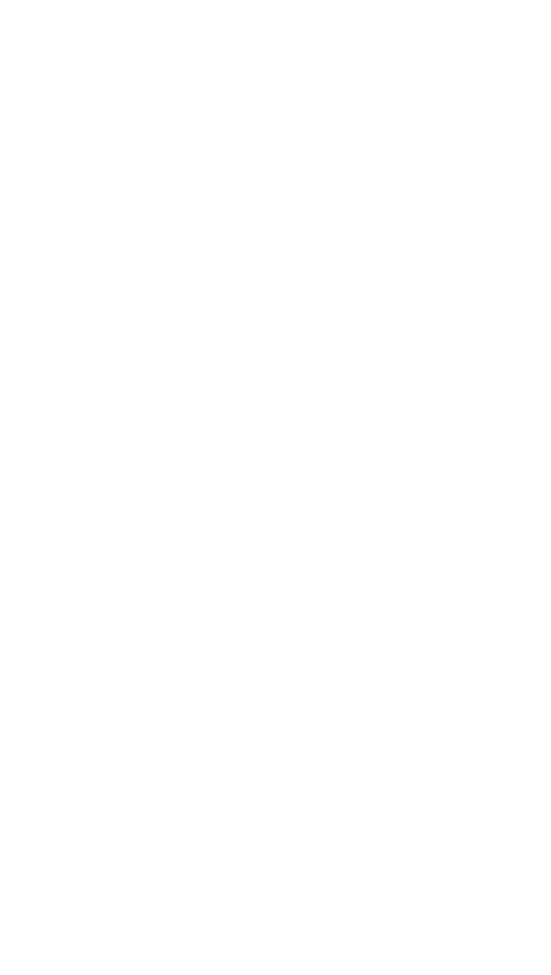
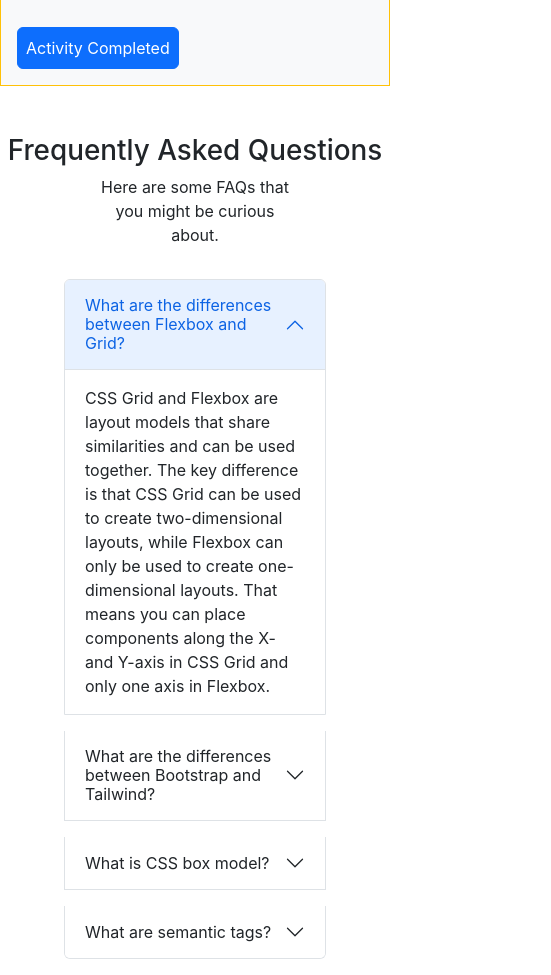
Before and after one commit to afrojani/react-SPA-yoga-club, a React (Create React App) app: page / in a window 390 px wide. Shown: the part 2800-3775 px from the top of the page, 551 px wide, since content can reach past the window. Before the commit the page ends 2352 px from the top, so only its background shows below. Built offline with nearby package versions, Linux system fonts and the light colour scheme.

Commit message:
responsive done

```diff
--- a/src/App.js
+++ b/src/App.js
@@ -1,11 +1,13 @@
 
 import './App.css';
+import Blog from './components/Blog/Blog';
 import Exercises from './components/Exercises/Exercises';
 
 function App() {
   return (
     <div>
       <Exercises></Exercises>
+      <Blog></Blog>
     </div>
   );
 }
--- /dev/null
+++ b/src/components/Blog/Blog.js
@@ -0,0 +1,83 @@
+import React from 'react';
+
+const Blog = () => {
+    return (
+
+        <div className="mt-5">
+            <div className="text-center d-flex flex-column justify-content-center align-items-center">
+                <h1>Frequently Asked Questions</h1>
+                <p className="w-50"> Here are some FAQs that you might be curious about.</p>
+            </div>
+            <div className=" px-5 ">
+                <div className="accordion" id="accordionExample">
+                    <div className="accordion-item m-3">
+                        <h2 className="accordion-header" id="headingOne">
+                            <button className="accordion-button" type="button" data-bs-toggle="collapse"
+                                data-bs-target="#collapseOne" aria-expanded="true" aria-controls="collapseOne"> What are
+                                the differences between Flexbox and Grid?</button>
+                        </h2>
+                        <div id="collapseOne" className="accordion-collapse collapse show" aria-labelledby="headingOne"
+                            data-bs-parent="#accordionExample">
+                            <div className="accordion-body"> CSS Grid and Flexbox are layout models that share similarities
+                                and can be used together. The key difference is that CSS Grid can be used to create
+                                two-dimensional layouts, while Flexbox can only be used to create one-dimensional
+                                layouts. That means you can place components along the X- and Y-axis in CSS Grid and
+                                only one axis in Flexbox. </div>
+                        </div>
+                    </div>
+                    <div className="accordion-item m-3">
+                        <h2 className="accordion-header" id="headingTwo">
+                            <button className="accordion-button collapsed" type="button" data-bs-toggle="collapse"
+                                data-bs-target="#collapseTwo" aria-expanded="false" aria-controls="collapseTwo"> What
+                                are the differences between Bootstrap and Tailwind?</button>
+                        </h2>
+                        <div id="collapseTwo" className="accordion-collapse collapse" aria-labelledby="headingTwo"
+                            data-bs-parent="#accordionExample">
+                            <div className="accordion-body"> Tailwind offers predesigned widgets to build a site from
+                                scratch with fast UI development. Bootstrap comes with a set of pre-styled responsive,
+                                mobile-first components that possess a definite UI kit. Tailwind CSS uses a set of
+                                utility classes to create a neat UI with more flexibility and uniqueness. Sites created
+                                using Bootstrap follow the generic pattern that makes them look identical. </div>
+                        </div>
+                    </div>
+                    <div className="accordion-item m-3">
+                        <h2 className="accordion-header" id="headingThree">
+                            <button className="accordion-button collapsed" type="button" data-bs-toggle="collapse"
+                                data-bs-target="#collapseThree" aria-expanded="false" aria-controls="collapseThree">
+                                What is CSS box model? </button>
+                        </h2>
+                        <div id="collapseThree" className="accordion-collapse collapse" aria-labelledby="headingThree"
+                            data-bs-parent="#accordionExample">
+                            <div className="accordion-body"> In web development, the CSS box model refers to how HTML
+                                elements are modeled in browser engines and how the dimensions of those HTML elements
+                                are derived from CSS properties. It is a fundamental concept for the composition of HTML
+                                webpages.CSS determines the size, position, and properties (color, background, border
+                                size, etc.) of these boxes. Every box is composed of four parts (or areas), defined by
+                                their respective edges: the content edge, padding edge, border edge, and margin edge.
+                            </div>
+                        </div>
+                    </div>
+                    <div className="accordion-item m-3">
+                        <h2 className="accordion-header" id="headingFour">
+                            <button className="accordion-button collapsed" type="button" data-bs-toggle="collapse"
+                                data-bs-target="#collapseFour" aria-expanded="false" aria-controls="collapseFour"> What
+                                are semantic tags? </button>
+                        </h2>
+                        <div id="collapseFour" className="accordion-collapse collapse" aria-labelledby="headingFour"
+                            data-bs-parent="#accordionExample">
+                            <div className="accordion-body"> The HTML semantics refers to the tags that provide meaning to
+                                an HTML page rather than just presentation. It makes HTML more comprehensible by better
+                                defining the different sections and layout of web pages. The core characteristic of a
+                                semantic element is that it clearly communicated its meaning to both the developer and
+                                the browser. Header, Nav, Section, Article, Aside, Footer; these are examples of
+                                semantic tags. </div>
+                        </div>
+                    </div>
+                </div>
+            </div>
+
+        </div>
+    );
+};
+
+export default Blog;
--- a/src/components/Exercises/Exercises.js
+++ b/src/components/Exercises/Exercises.js
@@ -26,15 +26,15 @@ const Exercises = () => {
     // // ----------------------------------------
 
     return (
-        <div className='bg-secondary d-flex'>
-            <div className='border border-primary col-9'>
+        <div className='bg-secondary d-flex flex-md-row flex-column '>
+            <div className='border border-primary col-12 col-md-7 col-lg-9'>
                 <div className='text-white' >
                     <div className='d-flex align-items-center justify-content-center'>
                         <FontAwesomeIcon icon={faDumbbell}></FontAwesomeIcon>
                         <h2>Yoga Club</h2>
                     </div>
                     <h5 className='d-flex align-items-center justify-content-center m-3'>Select today’s yoga pose.</h5>
-                    <div className=' row row-cols-1 row-cols-md-2 row-cols-lg-3 ' >
+                    <div className=' row row-cols-1  row-cols-lg-3 ' >
                         {
                             exercises.map(exercise => <Exercise
                                 key={exercise.id}
@@ -46,7 +46,7 @@ const Exercises = () => {
                     </div>
                 </div>
             </div>
-            <div className='bg-light border border-warning col-3'>
+            <div className='bg-light border border-warning col-12 col-md-5 col-lg-3'>
                 <Profile cart={cart}></Profile>
             </div>
         </div>
```
Also changed, not shown: src/components/Blog/Blog.css (added), 1 other file (tests, documents, lock files or other folders).
